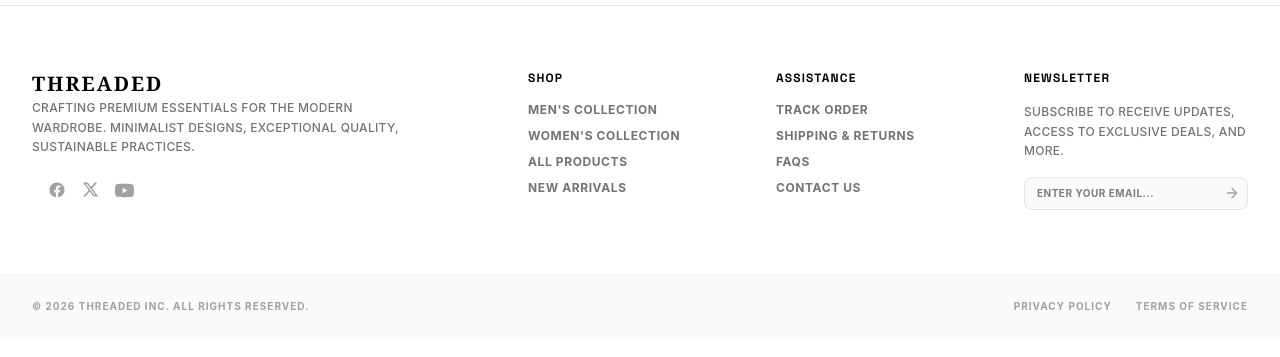
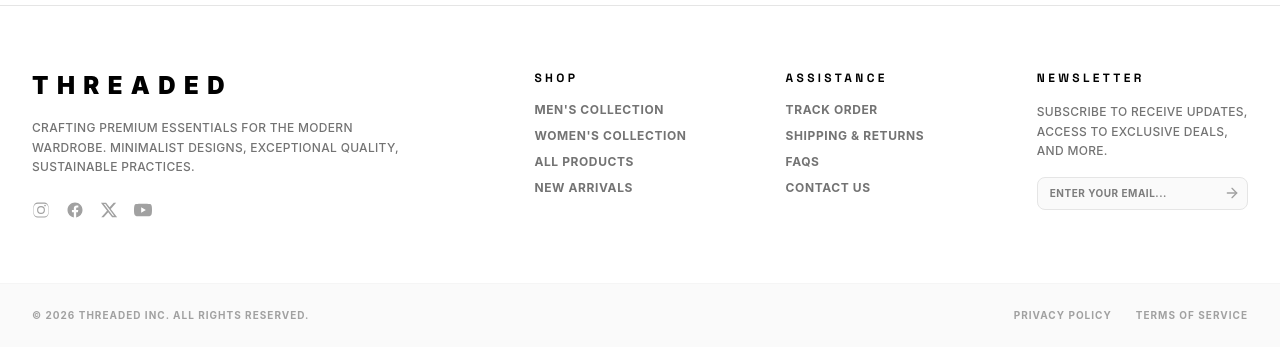
Before and after one commit to ShivamSingh20-rg/MERN-E_COMMERCE, a React (Vite) app in the folder CLOTHAPP/: page /orders/1 in a window 1280 px wide. Shown: the part 251-608 px from the top of the page. Built offline with nearby package versions, Linux system fonts and the light colour scheme; no server answers.

Commit message:
Update Footer.jsx

```diff
--- a/CLOTHAPP/src/components/Footer.jsx
+++ b/CLOTHAPP/src/components/Footer.jsx
@@ -1,92 +1,141 @@
-// 🎯 Location: Frontend/src/components/Footer.jsx
-import React, { useState } from 'react';
-import {  ArrowRight } from 'lucide-react';
+import React, { useState } from "react";
+import { ArrowRight } from "lucide-react";
 
 const Footer = () => {
-  const [email, setEmail] = useState('');
+  const [email, setEmail] = useState("");
 
   const handleSubscribe = (e) => {
     e.preventDefault();
-    if (email.trim()) {
-      alert(`Thank you for subscribing with: ${email}`);
-      setEmail('');
-    }
+    if (!email.trim()) return;
+
+    alert(`Thank you for subscribing with: ${email}`);
+    setEmail("");
   };
 
   return (
     <footer className="w-full bg-white border-t border-neutral-200 mt-20 font-sans text-black">
-      {/* Top Section: Main Content Grid */}
       <div className="max-w-7xl mx-auto px-4 sm:px-6 lg:px-8 py-16">
-        <div className="grid grid-cols-1 md:grid-cols-2 lg:grid-cols-5 gap-10 lg:gap-6">
-
-
-          {/* Brand Column */}
+        <div className="grid grid-cols-1 md:grid-cols-2 lg:grid-cols-5 gap-12 lg:gap-10">
           <div className="lg:col-span-2 space-y-4">
-            <a href="/" className="text-xl font-black tracking-widest uppercase font-serif">
+            <a
+              href="/"
+              className="text-2xl font-black tracking-[0.35em] uppercase inline-block"
+            >
               THREADED
             </a>
+
             <p className="text-xs text-neutral-500 font-medium leading-relaxed max-w-sm uppercase tracking-wide">
-              Crafting premium essentials for the modern wardrobe. Minimalist designs, exceptional quality, sustainable practices.
+              Crafting premium essentials for the modern wardrobe. Minimalist
+              designs, exceptional quality, sustainable practices.
             </p>
 
-            {/* Social Media Links Layout */}
-            <div className="flex space-x-4 pt-2">
-              {/* Instagram (Supported natively by Lucide) */}
-              <a href="#" className="text-neutral-400 hover:text-black transition-colors" aria-label="Instagram">
-
-              </a>
-
-              {/* Facebook (Custom SVG Override) */}
-              <a href="#" className="text-neutral-400 hover:text-black transition-colors" aria-label="Facebook">
+            <div className="flex items-center gap-4 pt-2">
+              <a
+                href="#"
+                className="text-neutral-400 hover:text-black transition-colors"
+                aria-label="Instagram"
+              >
                 <svg className="w-[18px] h-[18px]" fill="currentColor" viewBox="0 0 24 24">
-                  <path d="M22 12c0-5.523-4.477-10-10-10S2 6.477 2 12c0 4.991 3.657 9.128 8.438 9.878v-6.987h-2.54V12h2.54V9.797c0-2.506 1.492-3.89 3.777-3.89 1.094 0 2.238.195 2.238.195v2.46h-1.26c-1.243 0-1.63.771-1.63 1.562V12h2.773l-.443 2.89h-2.33v6.988C18.343 21.128 22 16.991 22 12z"/>
+                  <path d="M7.75 2C4.57 2 2 4.57 2 7.75v8.5C2 19.43 4.57 22 7.75 22h8.5C19.43 22 22 19.43 22 16.25v-8.5C22 4.57 19.43 2 16.25 2h-8.5Zm0 1.5h8.5A5.25 5.25 0 0 1 21.5 8.75v6.5a5.25 5.25 0 0 1-5.25 5.25h-8.5A5.25 5.25 0 0 1 2.5 15.25v-6.5A5.25 5.25 0 0 1 7.75 3.5Zm9.63 1.38a1.12 1.12 0 1 0 0 2.25 1.12 1.12 0 0 0 0-2.25ZM12 6.75A5.25 5.25 0 1 0 12 17.25 5.25 5.25 0 0 0 12 6.75Zm0 1.5a3.75 3.75 0 1 1 0 7.5 3.75 3.75 0 0 1 0-7.5Z" />
                 </svg>
               </a>
 
-              {/* Twitter / X (Custom SVG Override) */}
-              <a href="#" className="text-neutral-400 hover:text-black transition-colors" aria-label="X">
-                <svg className="w-[17px] h-[17px]" fill="currentColor" viewBox="0 0 24 24">
-                  <path d="M18.244 2.25h3.308l-7.227 8.26 8.502 11.24H16.17l-5.214-6.817L4.99 21.75H1.68l7.73-8.835L1.254 2.25H8.08l4.713 6.231zm-1.161 17.52h1.833L7.084 4.126H5.117z"/>
+              <a
+                href="#"
+                className="text-neutral-400 hover:text-black transition-colors"
+                aria-label="Facebook"
+              >
+                <svg className="w-[18px] h-[18px]" fill="currentColor" viewBox="0 0 24 24">
+                  <path d="M22 12c0-5.523-4.477-10-10-10S2 6.477 2 12c0 4.991 3.657 9.128 8.438 9.878v-6.987h-2.54V12h2.54V9.797c0-2.506 1.492-3.89 3.777-3.89 1.094 0 2.238.195 2.238.195v2.46h-1.26c-1.243 0-1.63.771-1.63 1.562V12h2.773l-.443 2.89h-2.33v6.988C18.343 21.128 22 16.991 22 12z" />
                 </svg>
               </a>
 
-              {/* Youtube (Custom SVG Override) */}
-              <a href="#" className="text-neutral-400 hover:text-black transition-colors" aria-label="Youtube">
-                <svg className="w-[19px] h-[19px]" fill="currentColor" viewBox="0 0 24 24">
-                  <path d="M23.498 6.186a3.016 3.016 0 0 0-2.122-2.136C19.505 3.545 12 3.545 12 3.545s-7.505 0-9.377.505A3.017 3.017 0 0 0 .502 6.186C0 8.07 0 12 0 12s0 3.93.502 5.814a3.016 3.016 0 0 0 2.122 2.136c1.871.505 9.376.505 9.376.505s7.505 0 9.377-.505a3.015 3.015 0 0 0 2.122-2.136C24 15.93 24 12 24 12s0-3.93-.502-5.814zM9.545 15.568V8.432L15.818 12l-6.273 3.568z"/>
+              <a
+                href="#"
+                className="text-neutral-400 hover:text-black transition-colors"
+                aria-label="X"
+              >
+                <svg className="w-[18px] h-[18px]" fill="currentColor" viewBox="0 0 24 24">
+                  <path d="M18.244 2.25h3.308l-7.227 8.26 8.502 11.24H16.17l-5.214-6.817L4.99 21.75H1.68l7.73-8.835L1.254 2.25H8.08l4.713 6.231zm-1.161 17.52h1.833L7.084 4.126H5.117z" />
+                </svg>
+              </a>
+
+              <a
+                href="#"
+                className="text-neutral-400 hover:text-black transition-colors"
+                aria-label="YouTube"
+              >
+                <svg className="w-[18px] h-[18px]" fill="currentColor" viewBox="0 0 24 24">
+                  <path d="M23.498 6.186a3.016 3.016 0 0 0-2.122-2.136C19.505 3.545 12 3.545 12 3.545s-7.505 0-9.377.505A3.017 3.017 0 0 0 .502 6.186C0 8.07 0 12 0 12s0 3.93.502 5.814a3.016 3.016 0 0 0 2.122 2.136c1.871.505 9.376.505 9.376.505s7.505 0 9.377-.505a3.015 3.015 0 0 0 2.122-2.136C24 15.93 24 12 24 12s0-3.93-.502-5.814zM9.545 15.568V8.432L15.818 12l-6.273 3.568z" />
                 </svg>
               </a>
             </div>
           </div>
 
-          {/* Shop Column */}
           <div className="space-y-4">
-            <h4 className="text-xs font-black tracking-widest uppercase">Shop</h4>
+            <h4 className="text-xs font-black tracking-[0.28em] uppercase">
+              Shop
+            </h4>
             <ul className="space-y-2.5 text-xs font-bold uppercase tracking-wider text-neutral-500">
-              <li><a href="/men" className="hover:text-black transition-colors">Men's Collection</a></li>
-              <li><a href="/women" className="hover:text-black transition-colors">Women's Collection</a></li>
-              <li><a href="/shop" className="hover:text-black transition-colors">All Products</a></li>
-              <li><a href="/shop?search=new" className="hover:text-black transition-colors">New Arrivals</a></li>
+              <li>
+                <a href="/men" className="hover:text-black transition-colors">
+                  Men's Collection
+                </a>
+              </li>
+              <li>
+                <a href="/women" className="hover:text-black transition-colors">
+                  Women's Collection
+                </a>
+              </li>
+              <li>
+                <a href="/shop" className="hover:text-black transition-colors">
+                  All Products
+                </a>
+              </li>
+              <li>
+                <a href="/shop?search=new" className="hover:text-black transition-colors">
+                  New Arrivals
+                </a>
+              </li>
             </ul>
           </div>
 
-          {/* Assistance Column */}
           <div className="space-y-4">
-            <h4 className="text-xs font-black tracking-widest uppercase">Assistance</h4>
+            <h4 className="text-xs font-black tracking-[0.28em] uppercase">
+              Assistance
+            </h4>
             <ul className="space-y-2.5 text-xs font-bold uppercase tracking-wider text-neutral-500">
-              <li><a href="/orders" className="hover:text-black transition-colors">Track Order</a></li>
-              <li><a href="#" className="hover:text-black transition-colors">Shipping & Returns</a></li>
-              <li><a href="#" className="hover:text-black transition-colors">FAQs</a></li>
-              <li><a href="#" className="hover:text-black transition-colors">Contact Us</a></li>
+              <li>
+                <a href="/orders" className="hover:text-black transition-colors">
+                  Track Order
+                </a>
+              </li>
+              <li>
+                <a href="/shipping-returns" className="hover:text-black transition-colors">
+                  Shipping & Returns
+                </a>
+              </li>
+              <li>
+                <a href="/faq" className="hover:text-black transition-colors">
+                  FAQs
+                </a>
+              </li>
+              <li>
+                <a href="/contact" className="hover:text-black transition-colors">
+                  Contact Us
+                </a>
+              </li>
             </ul>
           </div>
 
-          {/* Newsletter Column */}
           <div className="space-y-4">
-            <h4 className="text-xs font-black tracking-widest uppercase">Newsletter</h4>
+            <h4 className="text-xs font-black tracking-[0.28em] uppercase">
+              Newsletter
+            </h4>
             <p className="text-xs text-neutral-500 uppercase font-medium tracking-wide leading-relaxed">
               Subscribe to receive updates, access to exclusive deals, and more.
             </p>
+
             <form onSubmit={handleSubscribe} className="relative w-full mt-2">
               <input
                 type="email"
@@ -94,7 +143,7 @@ const Footer = () => {
                 placeholder="ENTER YOUR EMAIL..."
                 value={email}
                 onChange={(e) => setEmail(e.target.value)}
-                className="w-full bg-neutral-50 text-black border border-neutral-200 rounded-lg pl-3 pr-10 py-2 text-[10px] font-bold tracking-wider uppercase focus:outline-none focus:border-black transition-all"
+                className="w-full bg-neutral-50 text-black border border-neutral-200 rounded-lg pl-3 pr-12 py-2 text-[10px] font-bold tracking-wider uppercase focus:outline-none focus:border-black transition-all"
               />
               <button
                 type="submit"
@@ -105,19 +154,22 @@ const Footer = () => {
               </button>
             </form>
           </div>
-
         </div>
       </div>
 
-      {/* Bottom Section: Copyright & Legals */}
       <div className="border-t border-neutral-100 bg-neutral-50 py-6">
-        <div className="max-w-7xl mx-auto px-4 sm:px-6 lg:px-8 flex flex-col sm:flex-row justify-between items-center space-y-3 sm:space-y-0">
+        <div className="max-w-7xl mx-auto px-4 sm:px-6 lg:px-8 flex flex-col sm:flex-row justify-between items-center gap-3">
           <p className="text-[10px] font-bold uppercase tracking-widest text-neutral-400">
             © {new Date().getFullYear()} THREADED inc. All Rights Reserved.
           </p>
-          <div className="flex space-x-6 text-[10px] font-bold uppercase tracking-widest text-neutral-400">
-            <a href="#" className="hover:text-black transition-colors">Privacy Policy</a>
-            <a href="#" className="hover:text-black transition-colors">Terms of Service</a>
+
+          <div className="flex gap-6 text-[10px] font-bold uppercase tracking-widest text-neutral-400">
+            <a href="/privacy" className="hover:text-black transition-colors">
+              Privacy Policy
+            </a>
+            <a href="/terms" className="hover:text-black transition-colors">
+              Terms of Service
+            </a>
           </div>
         </div>
       </div>
```
